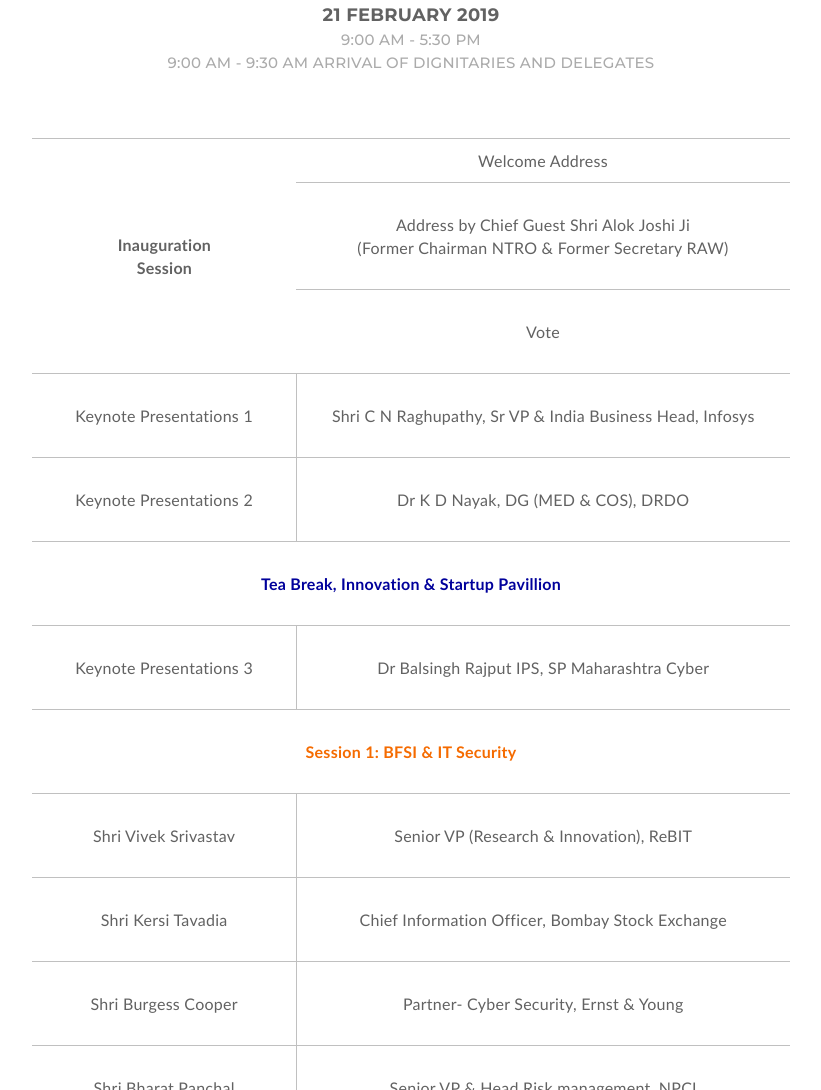
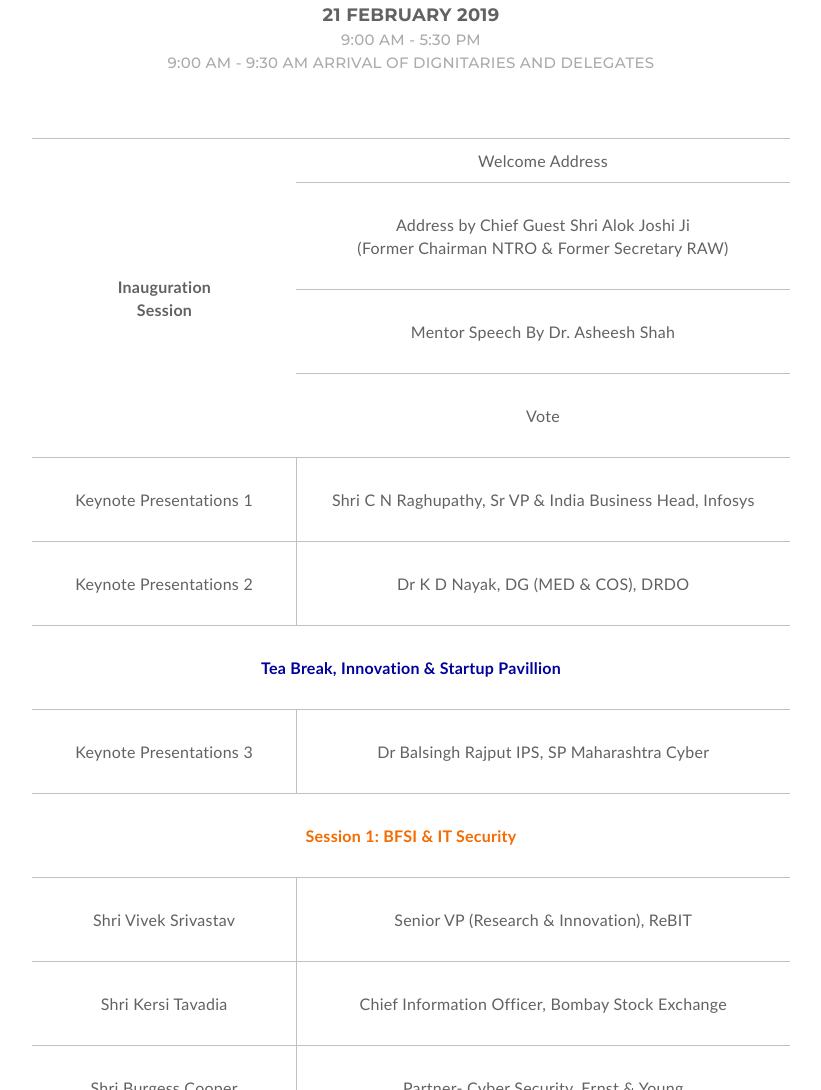
Before and after one commit to ninadnerkar/BRICS, a plain HTML site: page brics/index.html in a window 1280 px wide. Shown: the part 3644-4734 px from the top of the page, without its empty margins (229-1050 px from the left). Drawn offline with nearby package versions, Linux system fonts and the light colour scheme; animation ran at ten frames a second; a script that the page names is missing.

Commit message:
Update index.html

```diff
--- a/brics/index.html
+++ b/brics/index.html
@@ -509,11 +509,14 @@ transportation, oil & gas sectors  </li>
 </style>
 <table class="tg" align="center">
   <tr>
-    <th class="tg-b9jx" rowspan="3">Inauguration<br>  Session</th>
+    <th class="tg-b9jx" rowspan="4">Inauguration<br>  Session</th>
     <th class="tg-t6z6">Welcome Address</th>
   </tr>
   <tr>
     <td class="tg-wuyt">Address by Chief Guest Shri Alok Joshi Ji<br>(Former Chairman NTRO &amp; Former Secretary RAW)<br></td>
+  </tr>
+  <tr>
+    <td class="tg-wuyt">Mentor Speech By Dr. Asheesh Shah</td>
   </tr>
   <tr>
     <td class="tg-t6z6">Vote</td>
```
